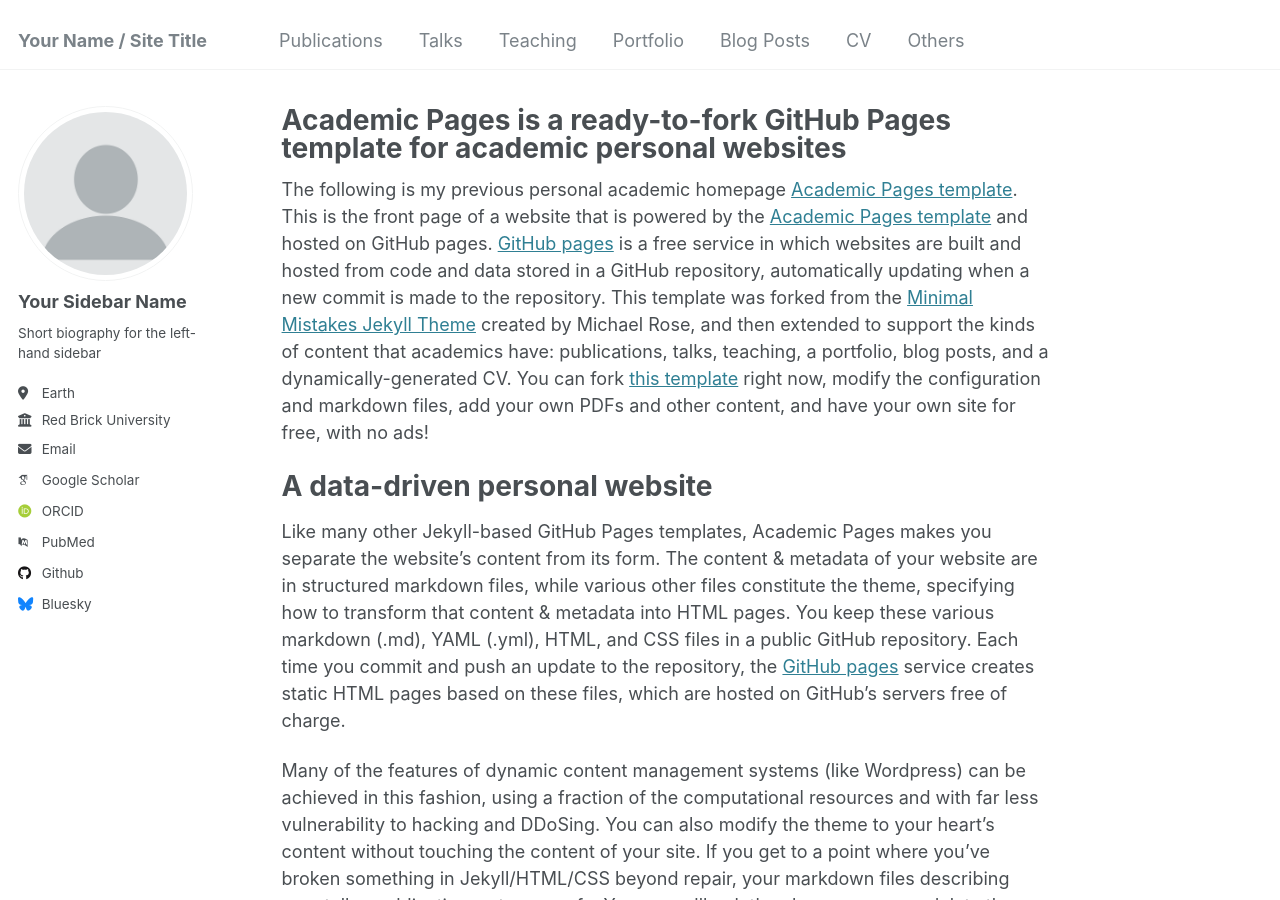
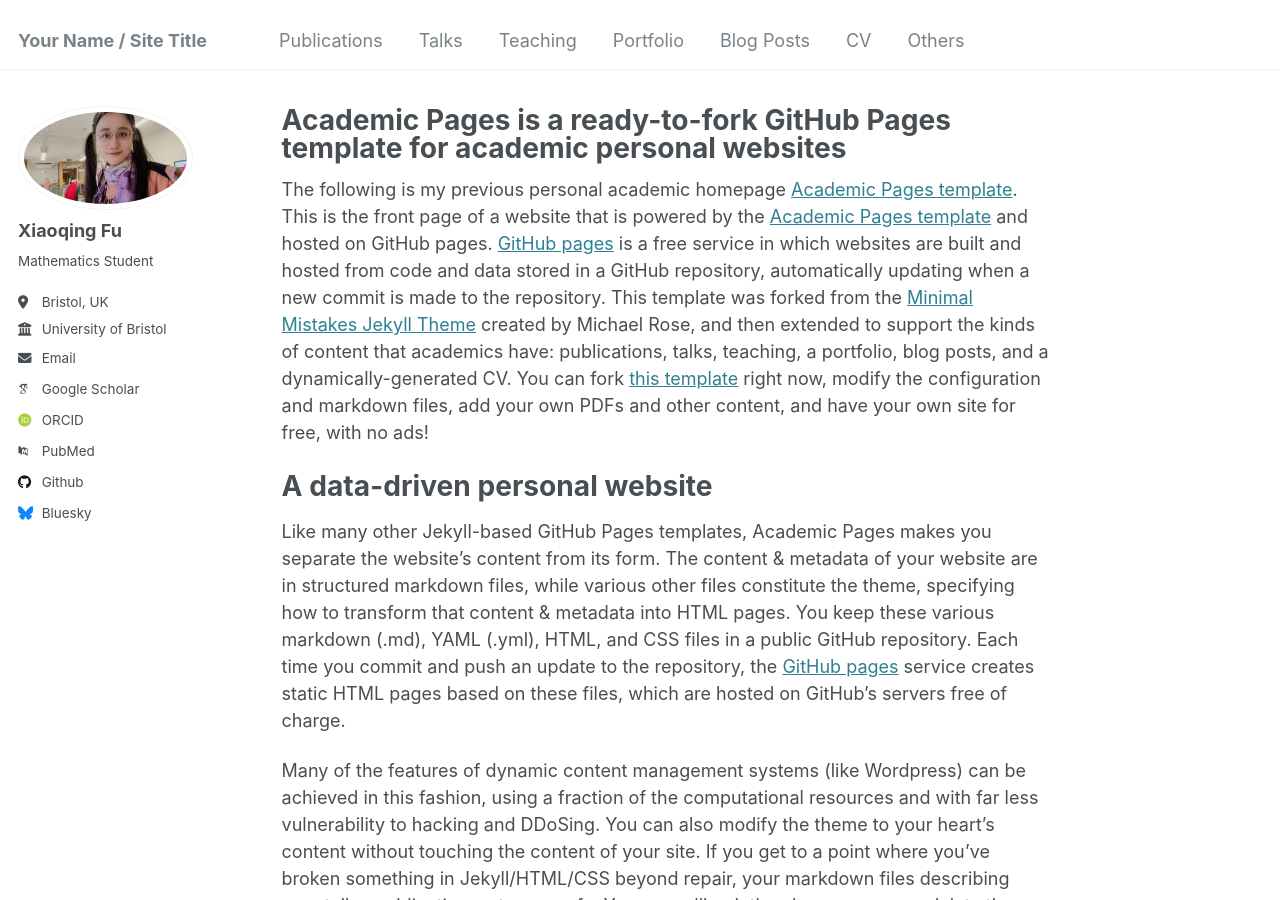
Before and after one commit to XiaoqingFu/xiaoqing_fu.github.io, a Jekyll site: the page built from _pages/about.md, in a window 1280 px wide and 900 px high. Built offline with Jekyll 4.4.1, drawn with Linux system fonts in a browser that asks for light colours; some web fonts are replaced.

Commit message:
Update _config.yml

```diff
--- a/_config.yml
+++ b/_config.yml
@@ -21,14 +21,14 @@ repository               : "academicpages/academicpages.github.io"
 #               Additional customization can be done by editing /_includes/author-profile.html
 author:
   # Biographic information
-  avatar           : "profile.png"
-  name             : "Your Sidebar Name"
+  avatar           : "Me.jpg"
+  name             : "Xiaoqing Fu"
   pronouns         : # example: "she/her"
-  bio              : "Short biography for the left-hand sidebar"
-  location         : "Earth"
-  employer         : "Red Brick University"
+  bio              : "Mathematics Student"
+  location         : "Bristol, UK"
+  employer         : "University of Bristol"
   uri              : # URL
-  email            : "none@example.org"
+  email            : "cytheriafu06@gmail.com"
 
   # Academic websites
   arxiv            : # URL - Update with the correct link to your profile
```
